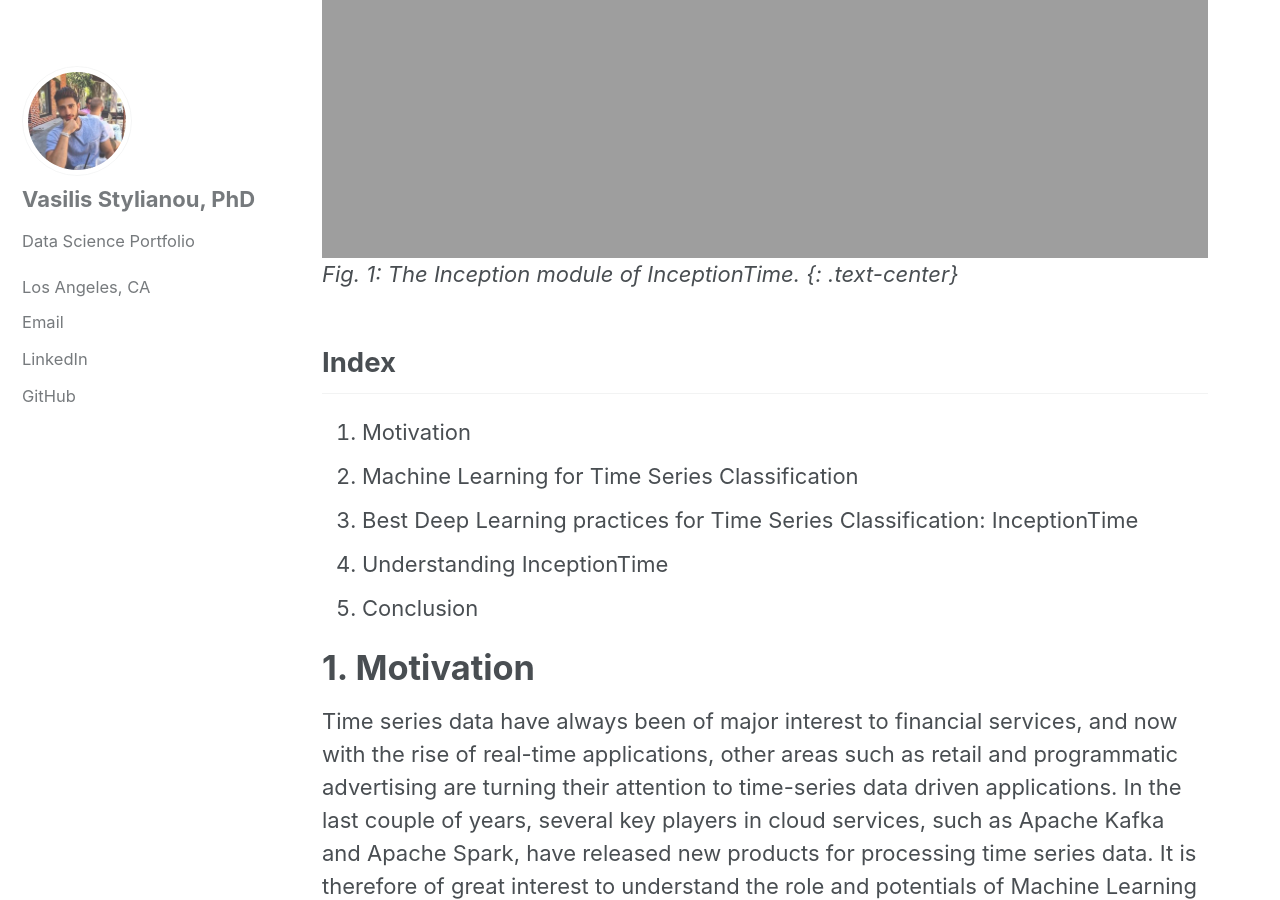
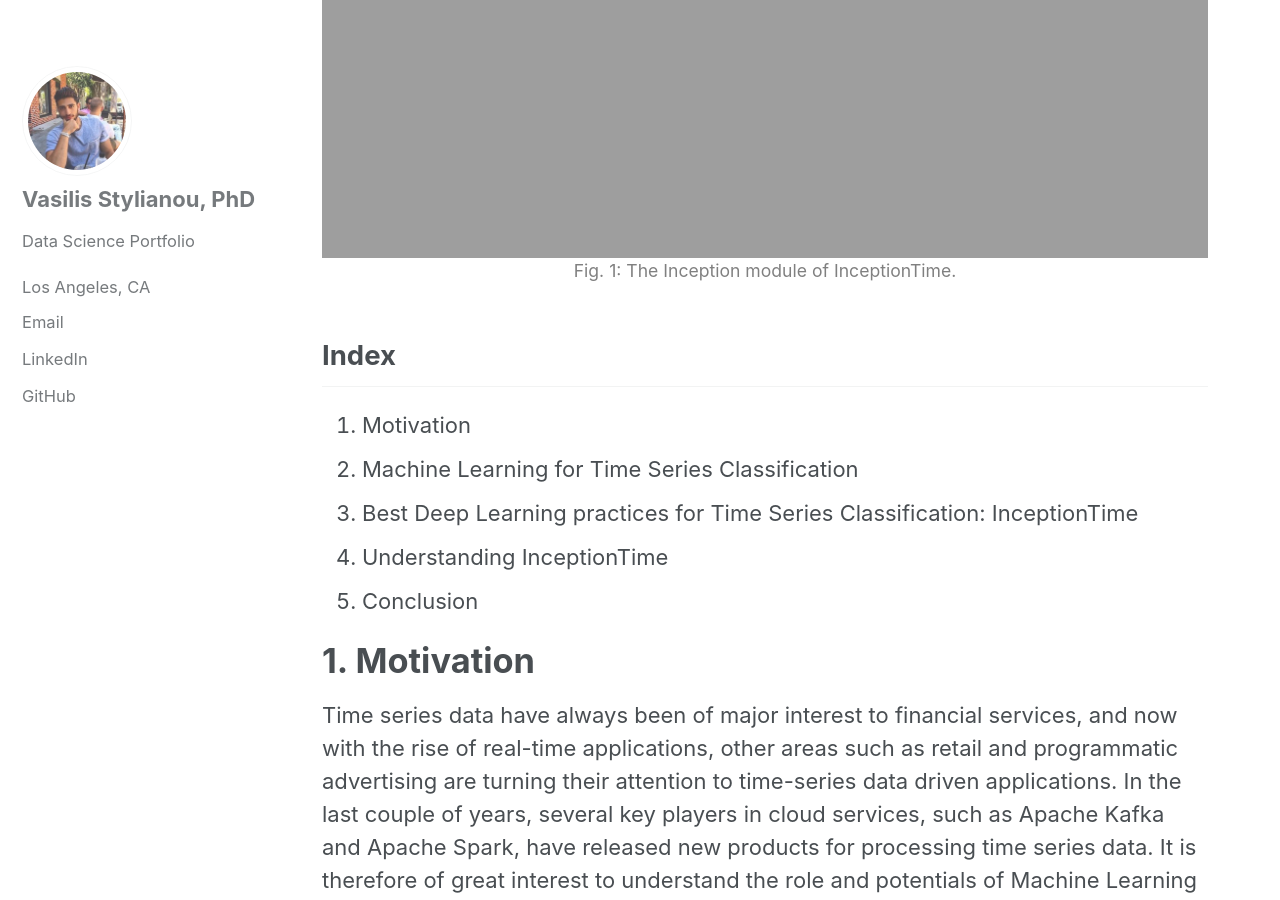
Before and after one commit to vasilis-stylianou/vasilis-stylianou.github.io, a Jekyll site: the page built from _posts/2020-01-21-DL_for_TSC.md, in a window 1280 px wide and 900 px high, scrolled down 703 px. Built offline with Jekyll 4.4.1, drawn with Linux system fonts in a browser that asks for light colours; cached includes are drawn as plain includes.

Commit message:
v1.7.2 for DL for TSC: center aligned caption

```diff
--- a/_posts/2020-01-21-DL_for_TSC.md
+++ b/_posts/2020-01-21-DL_for_TSC.md
@@ -9,8 +9,9 @@ mathjax: "true"
 Medium Link
 {: .text-center}
 
-![inception_module]({{ site.url }}{{ site.baseurl }}/images/dl_for_tsc_figures/inception_module.png){:height="50%" width="100%"}*Fig. 1: The Inception module of InceptionTime.
-{: .text-center}*
+![inception_module]({{ site.url }}{{ site.baseurl }}/images/dl_for_tsc_figures/inception_module.png){:height="50%" width="100%"}
+Fig. 1: The Inception module of InceptionTime.
+{: style="color:gray; font-size: 80%; text-align: center;"}
 
 ## Index
 1. Motivation
```
